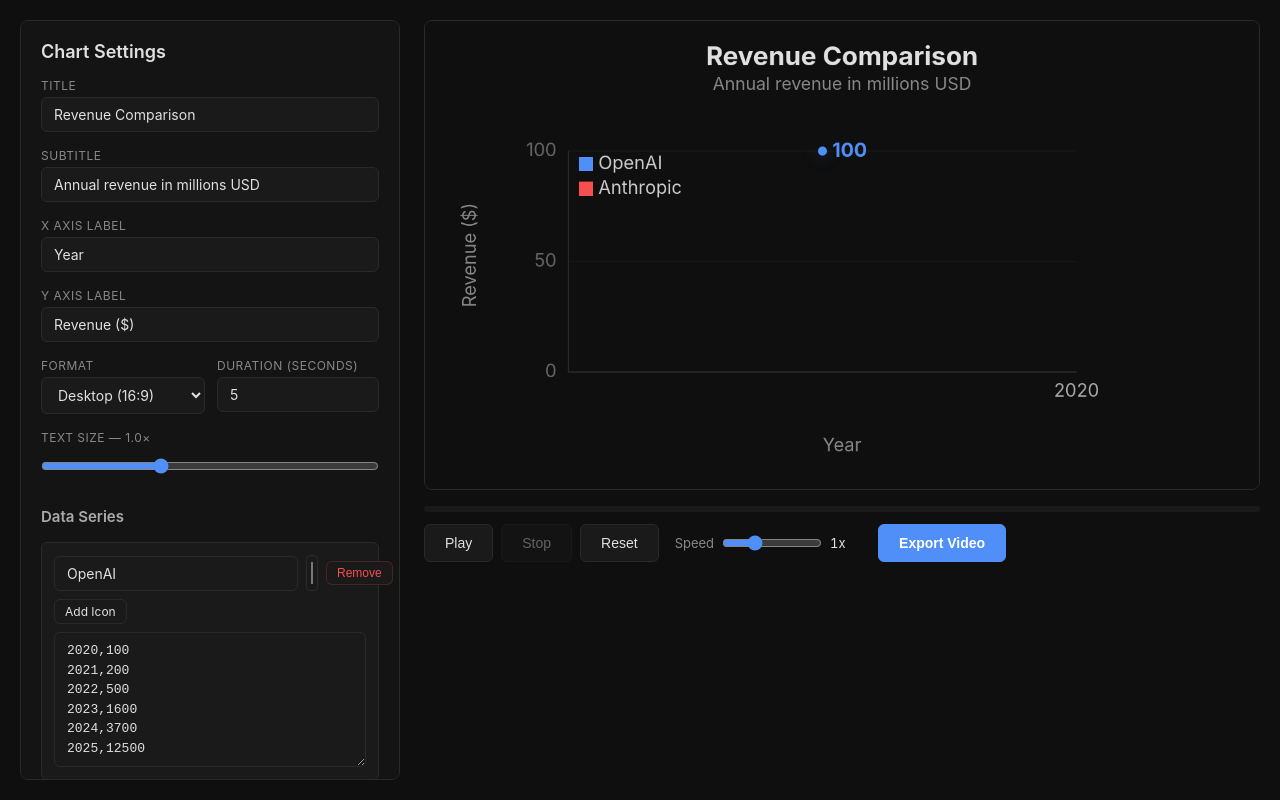
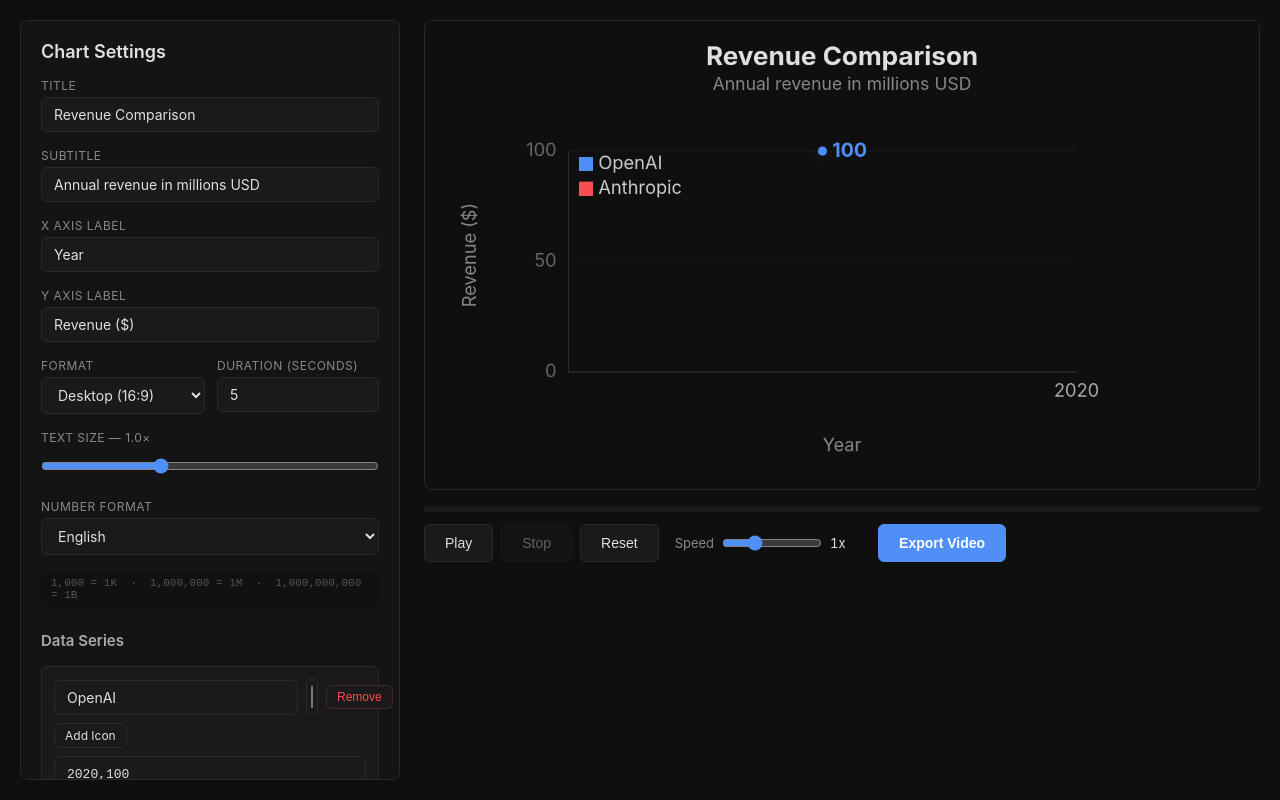
Before and after one commit to brebribre/video-vis, a Vue app: page / in a window 1280 px wide. Built offline with nearby package versions, Linux system fonts and the light colour scheme.

Commit message:
Add configurable number suffixes with presets (English, Indonesian, Japanese, Custom)
Co-Authored-By: Claude Sonnet 4.6 <noreply@anthropic.com>

```diff
--- a/src/App.vue
+++ b/src/App.vue
@@ -13,6 +13,7 @@ const config = ref<ChartConfig>({
   yLabel: '',
   animationDuration: 5,
   textSize: 1,
+  numberSuffixes: { thousands: 'K', millions: 'M', billions: 'B' },
 })
 
 const progress = ref(0)
--- a/src/components/AnimatedChart.vue
+++ b/src/components/AnimatedChart.vue
@@ -93,11 +93,11 @@ function niceScale(min: number, max: number, maxTicks: number = 8): { min: numbe
   return { min: niceMin, max: niceMax, step }
 }
 
-function formatValue(v: number): string {
+function formatValue(v: number, sf = props.config.numberSuffixes): string {
   const abs = Math.abs(v)
-  if (abs >= 1e9) return (v / 1e9).toFixed(1) + 'B'
-  if (abs >= 1e6) return (v / 1e6).toFixed(1) + 'M'
-  if (abs >= 1e3) return (v / 1e3).toFixed(1) + 'K'
+  if (abs >= 1e9) return (v / 1e9).toFixed(1) + sf.billions
+  if (abs >= 1e6) return (v / 1e6).toFixed(1) + sf.millions
+  if (abs >= 1e3) return (v / 1e3).toFixed(1) + sf.thousands
   if (abs < 0.01 && abs > 0) return v.toExponential(1)
   if (Number.isInteger(v)) return v.toString()
   return v.toFixed(1)
--- a/src/components/DataInput.vue
+++ b/src/components/DataInput.vue
@@ -1,7 +1,7 @@
 <script setup lang="ts">
-import { ref, computed } from 'vue'
-import type { Series, AspectRatio } from '../types'
-import { DEFAULT_COLORS } from '../types'
+import { ref, computed, watch } from 'vue'
+import type { Series, AspectRatio, NumberSuffixes } from '../types'
+import { DEFAULT_COLORS, NUMBER_SUFFIX_PRESETS } from '../types'
 
 const emit = defineEmits<{
   apply: [config: {
@@ -13,6 +13,7 @@ const emit = defineEmits<{
     yLabel: string
     animationDuration: number
     textSize: number
+    numberSuffixes: NumberSuffixes
   }]
 }>()
 
@@ -23,6 +24,15 @@ const yLabel = ref('Revenue ($)')
 const aspectRatio = ref<AspectRatio>('16:9')
 const animationDuration = ref(5)
 const textSize = ref(1)
+
+const suffixPreset = ref('English')
+const suffixes = ref<NumberSuffixes>({ ...NUMBER_SUFFIX_PRESETS['English'] })
+
+watch(suffixPreset, (preset) => {
+  if (preset !== 'Custom') {
+    suffixes.value = { ...NUMBER_SUFFIX_PRESETS[preset] }
+  }
+})
 
 interface SeriesInput {
   name: string
@@ -118,6 +128,7 @@ function apply() {
     yLabel: yLabel.value,
     animationDuration: animationDuration.value,
     textSize: textSize.value,
+    numberSuffixes: { ...suffixes.value },
   })
 }
 
@@ -180,6 +191,33 @@ apply()
         step="0.1"
         class="text-size-slider"
       />
+    </div>
+
+    <div class="field">
+      <label>Number Format</label>
+      <select v-model="suffixPreset">
+        <option v-for="(_, name) in NUMBER_SUFFIX_PRESETS" :key="name" :value="name">{{ name }}</option>
+      </select>
+    </div>
+
+    <div v-if="suffixPreset === 'Custom'" class="row">
+      <div class="field">
+        <label>Thousands</label>
+        <input v-model="suffixes.thousands" placeholder="K" />
+      </div>
+      <div class="field">
+        <label>Millions</label>
+        <input v-model="suffixes.millions" placeholder="M" />
+      </div>
+      <div class="field">
+        <label>Billions</label>
+        <input v-model="suffixes.billions" placeholder="B" />
+      </div>
+    </div>
+    <div v-else class="suffix-preview">
+      1,000 = 1{{ suffixes.thousands }} &nbsp;·&nbsp;
+      1,000,000 = 1{{ suffixes.millions }} &nbsp;·&nbsp;
+      1,000,000,000 = 1{{ suffixes.billions }}
     </div>
 
     <h3>Data Series</h3>
@@ -273,6 +311,15 @@ h3 {
   accent-color: #4f8ff7;
 }
 
+.suffix-preview {
+  font-size: 11px;
+  color: #555;
+  background: #111;
+  border-radius: 4px;
+  padding: 6px 10px;
+  font-family: 'Fira Code', monospace;
+}
+
 .series-header {
   display: flex;
   align-items: center;
--- a/src/types.ts
+++ b/src/types.ts
@@ -12,6 +12,19 @@ export interface Series {
 
 export type AspectRatio = '1:1' | '16:9' | '4:5' | '9:16'
 
+export interface NumberSuffixes {
+  thousands: string  // e.g. "K" or "Rb"
+  millions: string   // e.g. "M" or "Jt"
+  billions: string   // e.g. "B" or "M" (miliar)
+}
+
+export const NUMBER_SUFFIX_PRESETS: Record<string, NumberSuffixes> = {
+  'English':    { thousands: 'K',  millions: 'M',  billions: 'B'  },
+  'Indonesian': { thousands: 'Rb', millions: 'Jt', billions: 'M'  },
+  'Japanese':   { thousands: 'K',  millions: '百万', billions: '十億' },
+  'Custom':     { thousands: 'K',  millions: 'M',  billions: 'B'  },
+}
+
 export interface ChartConfig {
   series: Series[]
   aspectRatio: AspectRatio
@@ -21,6 +34,7 @@ export interface ChartConfig {
   yLabel: string
   animationDuration: number // seconds
   textSize: number // multiplier, 1 = default
+  numberSuffixes: NumberSuffixes
 }
 
 export const ASPECT_DIMENSIONS: Record<AspectRatio, { width: number; height: number }> = {
```
